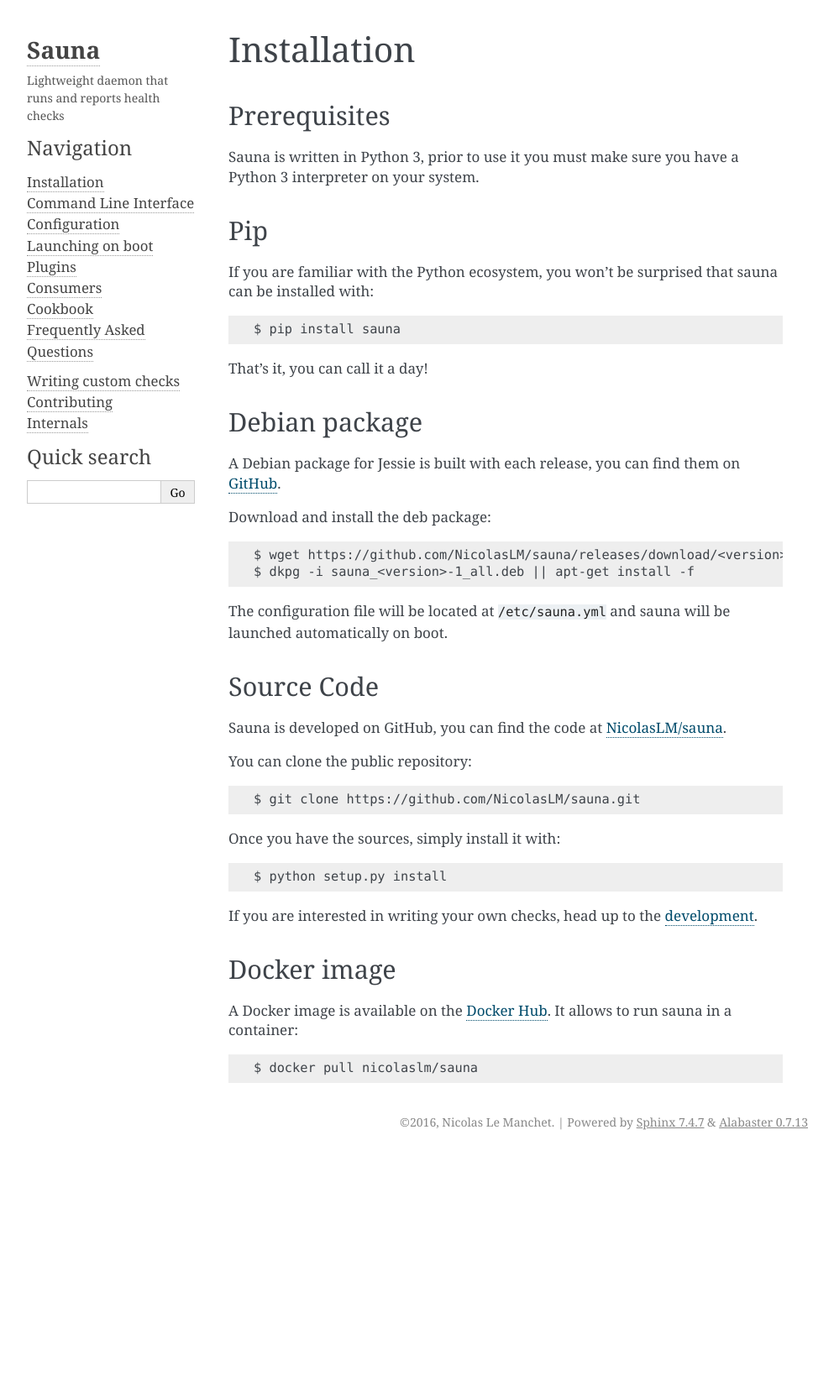
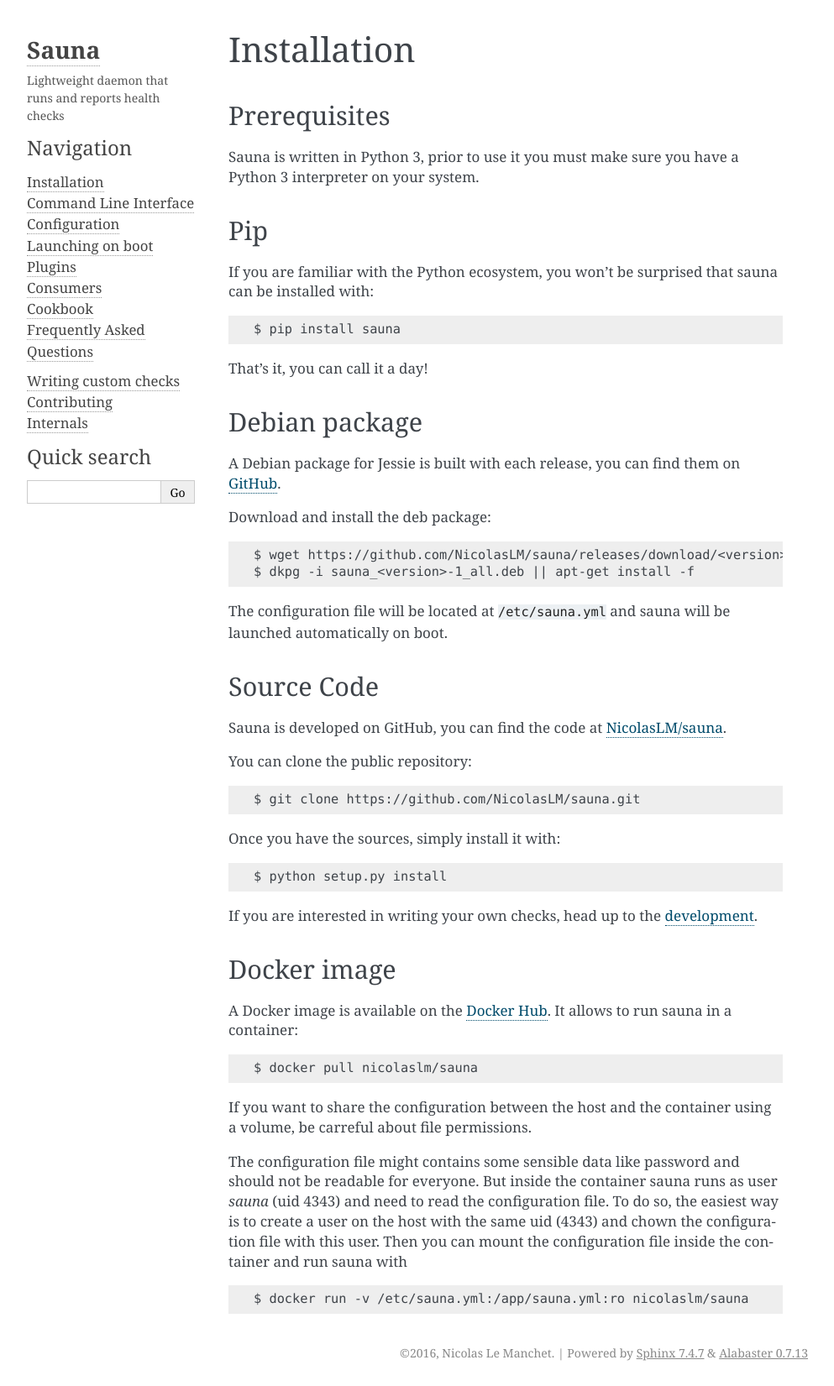
Before and after one commit to NicolasLM/sauna, a Sphinx documentation site: the page built from doc/user/install.rst, in a window 1280 px wide. Shown: the whole page at 84% size, without its empty margins (148-1141 px from the left). Built offline with Sphinx 7.4.7, drawn with Linux system fonts in a browser that asks for light colours; before the commit the page ends 1376 px from its top, so only the background shows below that.

Commit message:
Fixe the uid of user sauna when creating it
 It ease the use of the docker container : without it you need to allow
 everyone to read the configuration file on the host, mount it in the
 container with a volume to allow sauna user inside the container to read
 it.

 With this patch, you only need to create a user with uid 4343 on the
 host, chown the configuration file with this host and proceed.

```diff
--- a/doc/user/install.rst
+++ b/doc/user/install.rst
@@ -56,3 +56,10 @@
 allows to run sauna in a container::
 
     $ docker pull nicolaslm/sauna
+
+If you want to share the configuration between the host and the container using a volume, be carreful about file permissions.
+
+The configuration file might contains some sensible data like password and should not be readable for everyone. But inside the container sauna runs as user *sauna* (uid 4343) and need to read the configuration file.
+To do so, the easiest way is to create a user on the host with the same uid (4343) and chown the configuration file with this user. Then you can mount the configuration file inside the container and run sauna with ::
+
+    $ docker run -v /etc/sauna.yml:/app/sauna.yml:ro nicolaslm/sauna
```
Also changed, not shown: 1 other file.
